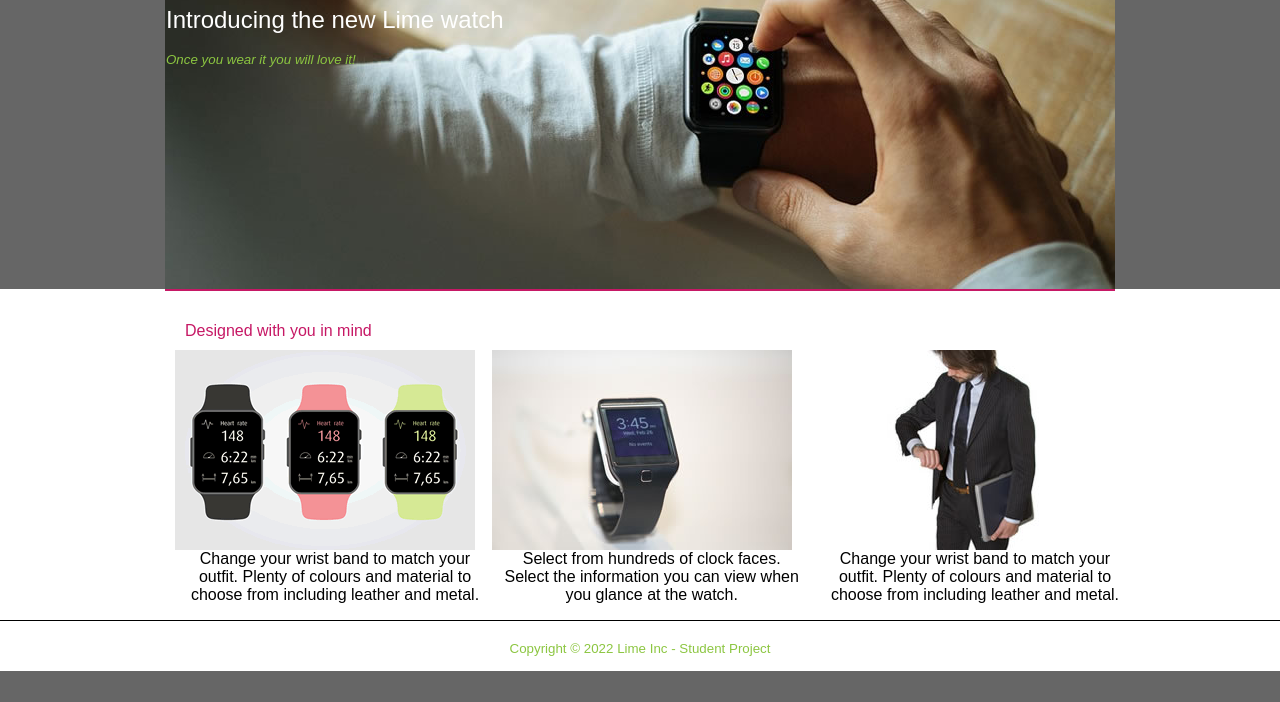
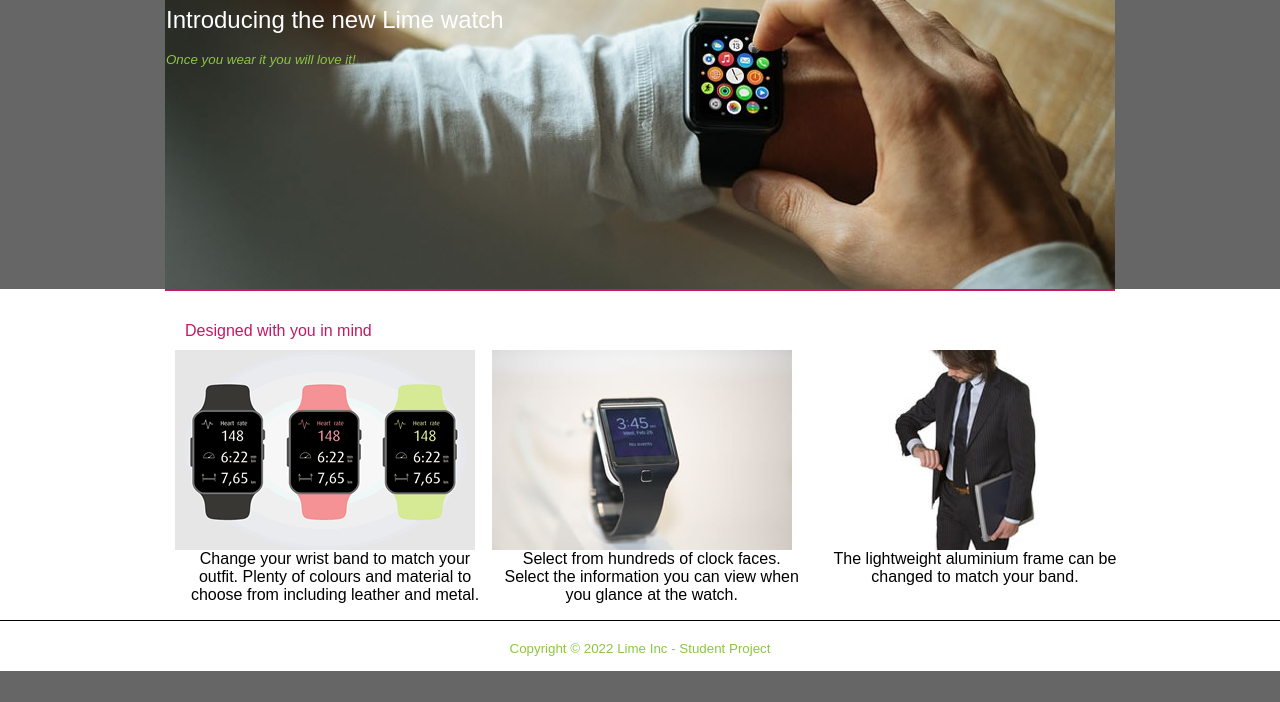
Before and after one commit to jacksonattwood/broken-tafe-work, a plain HTML site: page design.html in a window 1280 px wide. Shown: the part 98-800 px from the top of the page. Drawn offline with Linux system fonts and the light colour scheme.

Commit message:
Updated incorrect content

```diff
--- a/design.html
+++ b/design.html
@@ -49,7 +49,7 @@
                         </div>
                         <div style="width: 310px; margin-left: auto;justify-content: right;">
                             <img src="/images/business.jpg" style="padding: 0;">
-                            <p style="width: 300px;">Change your wrist band to match your outfit. Plenty of colours and material to choose from including leather and metal. </p>
+                            <p style="width: 300px;">The lightweight aluminium frame can be changed to match your band. </p>
                         </div>
                     </div>
             </div>
```
Also changed, not shown: 1 other file.
